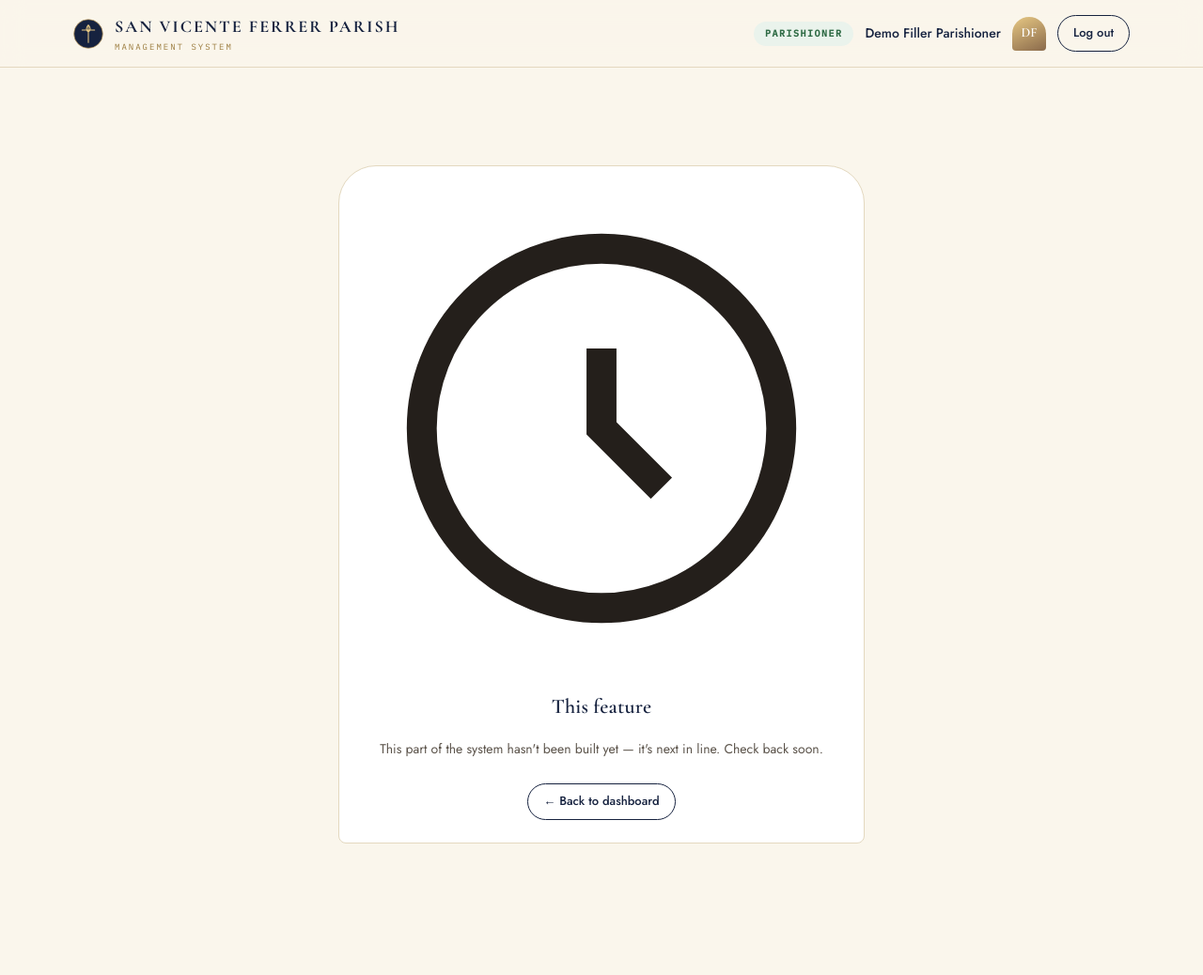
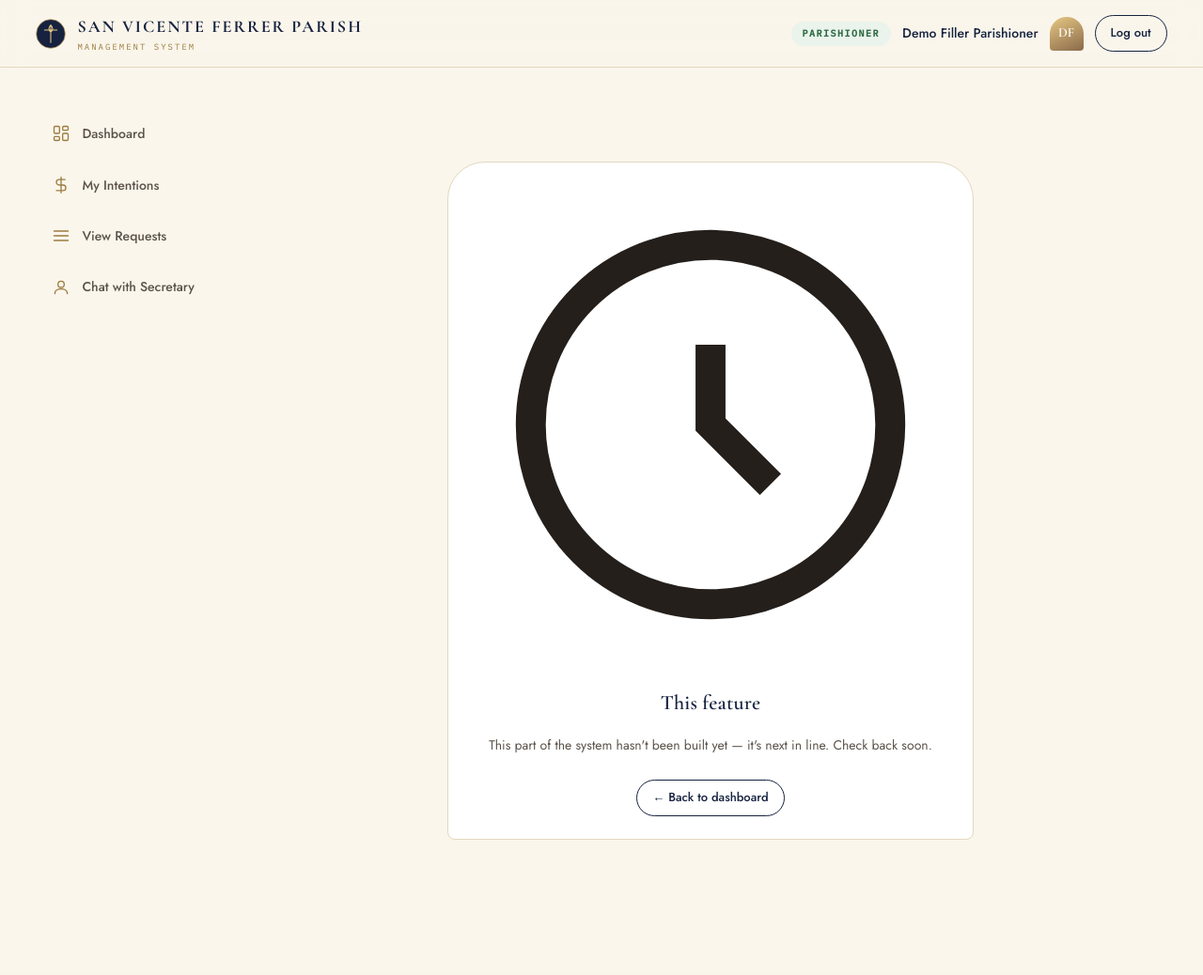
Before and after one commit to justine-andrie-v-abella/parish-system, a PHP site: page /coming-soon.php in a window 1280 px wide. Shown: the whole page at 94% size. After the commit the page ends 894 px from the top, so only its background shows below. Run offline with PHP 8.4, Linux system fonts and the light colour scheme; a user stored in the database is signed in.

Commit message:
added a sidebar

```diff
--- a/includes/dashboard-footer.php
+++ b/includes/dashboard-footer.php
@@ -1,4 +1,6 @@
-</div>
+</div><!-- /.dash-main -->
+</div><!-- /.dash-shell -->
 <script src="assets/js/dashboard.js"></script>
+<script src="assets/js/sidebar-toggle.js"></script>
 </body>
 </html>
--- a/includes/dashboard-header.php
+++ b/includes/dashboard-header.php
@@ -9,6 +9,7 @@ foreach (explode(' ', $_SESSION['full_name'] ?? '') as $part) {
     if ($part !== '') $initials .= strtoupper($part[0]);
 }
 $initials = substr($initials, 0, 2);
+$isParishioner = ($_SESSION['role'] ?? '') === 'parishioner';
 ?>
 <!DOCTYPE html>
 <html lang="en">
@@ -20,14 +21,22 @@ $initials = substr($initials, 0, 2);
 <link href="https://fonts.googleapis.com/css2?family=Cormorant+Garamond:wght@600;700&family=Jost:wght@300;400;500;600&family=IBM+Plex+Mono:wght@400;500&display=swap" rel="stylesheet">
 <link rel="stylesheet" href="assets/css/style.css">
 <link rel="stylesheet" href="assets/css/dashboard.css?v=2">
+<link rel="stylesheet" href="assets/css/dashboard-sidebar.css?v=2">
 </head>
 <body class="dash-body">
 
 <div class="dash-topbar">
   <div class="dash-topbar-inner">
-    <div class="dash-brand">
-      <svg width="32" height="32" viewBox="0 0 48 48" fill="none"><circle cx="24" cy="24" r="23" fill="#16223F"/><circle cx="24" cy="24" r="23" stroke="#C6A15B" stroke-width="1"/><path d="M24 10V38M14 18H34M24 10C20 14 20 18 24 21C28 18 28 14 24 10Z" stroke="#E7C883" stroke-width="1.6" stroke-linecap="round" stroke-linejoin="round"/></svg>
-      <span><strong><?php echo htmlspecialchars($parish['name']); ?></strong><span>Management System</span></span>
+    <div class="dash-topbar-left">
+      <?php if ($isParishioner): ?>
+        <button type="button" class="sidebar-toggle" id="sidebarToggle" aria-label="Open menu" aria-expanded="false" aria-controls="dashSidebar">
+          <svg viewBox="0 0 24 24" fill="none" stroke="currentColor" stroke-width="1.8" stroke-linecap="round"><path d="M3 6h18M3 12h18M3 18h18"/></svg>
+        </button>
+      <?php endif; ?>
+      <div class="dash-brand">
+        <svg width="32" height="32" viewBox="0 0 48 48" fill="none"><circle cx="24" cy="24" r="23" fill="#16223F"/><circle cx="24" cy="24" r="23" stroke="#C6A15B" stroke-width="1"/><path d="M24 10V38M14 18H34M24 10C20 14 20 18 24 21C28 18 28 14 24 10Z" stroke="#E7C883" stroke-width="1.6" stroke-linecap="round" stroke-linejoin="round"/></svg>
+        <span><strong><?php echo htmlspecialchars($parish['name']); ?></strong><span>Management System</span></span>
+      </div>
     </div>
     <div class="dash-user">
       <?php if (isset($calendarPanelHtml) || isset($notifPanelHtml)): ?>
@@ -65,4 +74,9 @@ $initials = substr($initials, 0, 2);
   </div>
 </div>
 
-<div class="dash-main">
+<div class="dash-shell">
+  <?php if ($isParishioner): ?>
+    <div class="sidebar-overlay" id="sidebarOverlay"></div>
+    <?php require_once __DIR__ . '/sidebar.php'; ?>
+  <?php endif; ?>
+  <div class="dash-main">
--- /dev/null
+++ b/includes/sidebar.php
@@ -0,0 +1,39 @@
+<?php
+/**
+ * includes/sidebar.php
+ * Left-hand nav for the dashboard shell. Included by dashboard-header.php.
+ * Highlights the active item based on the current script filename.
+ * On small screens this renders as an off-canvas drawer (see
+ * assets/css/dashboard-sidebar.css and assets/js/sidebar-toggle.js).
+ */
+$current = basename($_SERVER['PHP_SELF']);
+
+$sidebarLinks = [
+    ['href' => 'dashboard-parishioner.php', 'label' => 'Dashboard', 'match' => ['dashboard-parishioner.php'],
+        'icon' => '<rect x="3" y="3" width="7" height="9" rx="1.5"/><rect x="14" y="3" width="7" height="5" rx="1.5"/><rect x="14" y="12" width="7" height="9" rx="1.5"/><rect x="3" y="16" width="7" height="5" rx="1.5"/>'],
+    ['href' => 'intentions.php', 'label' => 'My Intentions', 'match' => ['intentions.php'],
+        'icon' => '<path d="M12 2v20M17 5H9.5a3.5 3.5 0 0 0 0 7h5a3.5 3.5 0 0 1 0 7H6"/>'],
+    ['href' => 'requests.php', 'label' => 'View Requests', 'match' => ['requests.php'],
+        'icon' => '<path d="M3 6h18M3 12h18M3 18h18"/>'],
+    ['href' => 'coming-soon.php?feature=Chat+with+Secretary', 'label' => 'Chat with Secretary', 'match' => [],
+        'icon' => '<circle cx="12" cy="8" r="4"/><path d="M4 20c0-4 4-6 8-6s8 2 8 6"/>'],
+];
+?>
+<aside class="dash-sidebar" id="dashSidebar">
+  <div class="sidebar-mobile-head">
+    <span>Menu</span>
+    <button type="button" class="sidebar-close" id="sidebarClose" aria-label="Close menu">&times;</button>
+  </div>
+  <nav class="sidebar-nav">
+    <?php foreach ($sidebarLinks as $link):
+        $isActive = in_array($current, $link['match'], true);
+    ?>
+      <a href="<?php echo htmlspecialchars($link['href']); ?>" class="sidebar-link<?php echo $isActive ? ' active' : ''; ?>">
+        <span class="sidebar-icon">
+          <svg viewBox="0 0 24 24" fill="none" stroke="currentColor" stroke-width="1.6" stroke-linecap="round" stroke-linejoin="round"><?php echo $link['icon']; ?></svg>
+        </span>
+        <span><?php echo htmlspecialchars($link['label']); ?></span>
+      </a>
+    <?php endforeach; ?>
+  </nav>
+</aside>
```
Also changed, not shown: includes/slots.php (added, +63 -0 lines).
